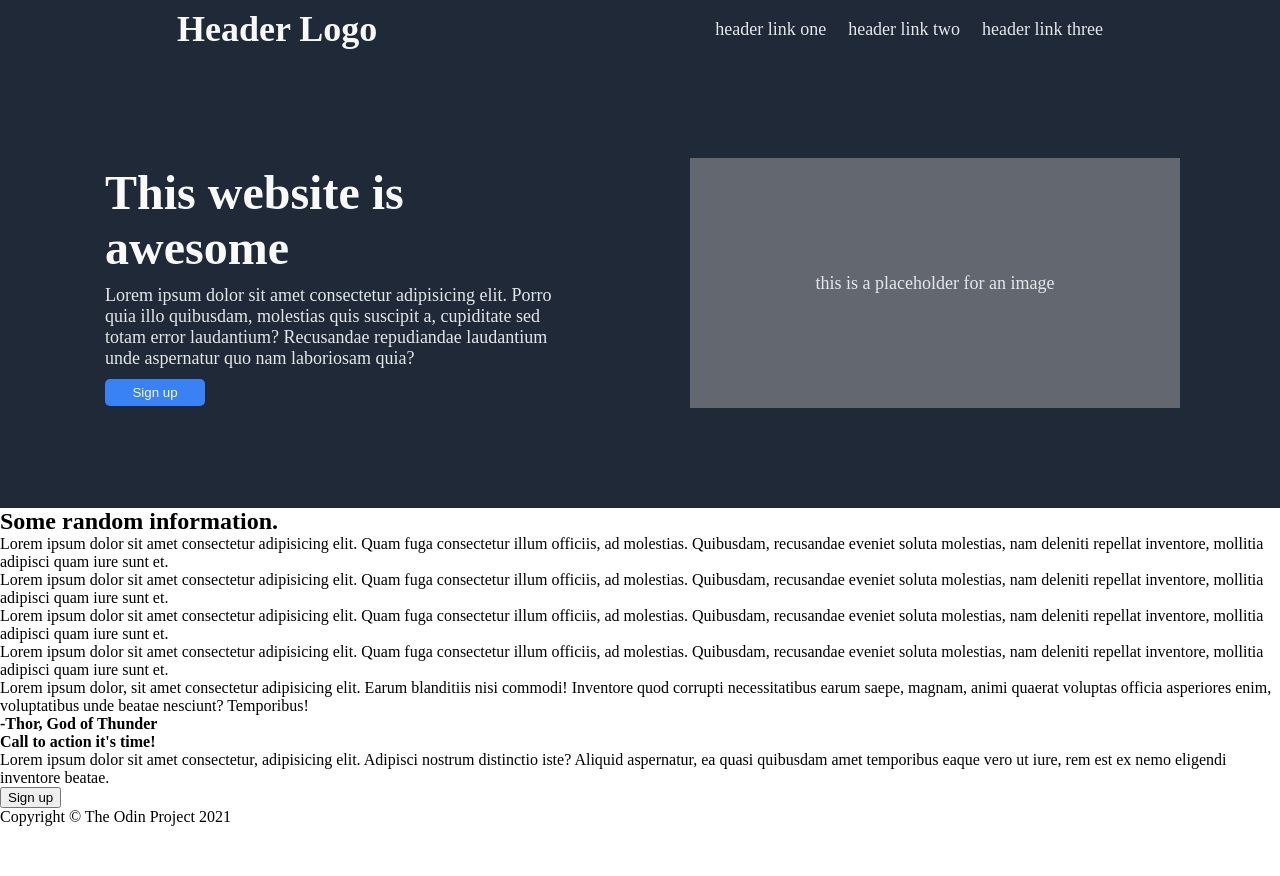
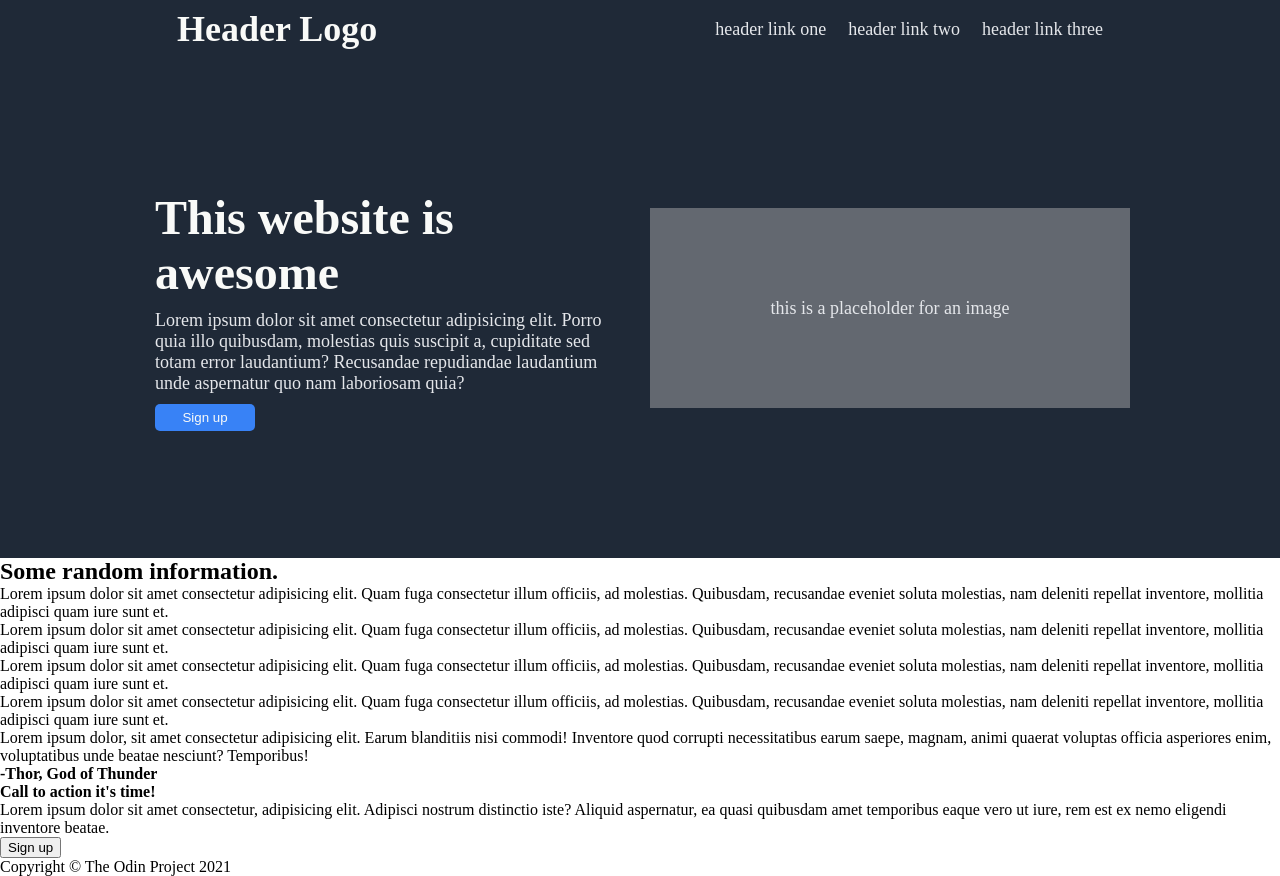
Before and after one commit to AlphaRollins/ODIN-landing-page, a plain HTML site: page index.html in a window 1280 px wide. Before the commit the page ends 826 px from the top, so only its background shows below. Drawn offline with Linux system fonts and the light colour scheme.

Commit message:
Fix the header section
Fixed the style on 'headerSection' for better looks

```diff
--- a/style.css
+++ b/style.css
@@ -38,9 +38,14 @@
     display: flex;
     justify-content: center;
     align-items: center;
-    width: auto;
     background-color: #b4b4b475;
-    height: 250px;
+    margin: 150px;
+    margin-left: 20px;
+}
+
+.LHeaderSection{
+    justify-content: center;
+    margin-left: 150px;
 }
 
 
@@ -78,15 +83,14 @@
     margin-left: 5px;
 }
 
+
+
+
 .RHeaderSection,
 .LHeaderSection{
     display: flex;
     flex-direction: column;
     flex: 1;
-    margin: 100px;
-
+    height: 200px;
+    width: auto;
 }
-
-.LHeaderSection{
-    margin-right: 0px;
-}
```
